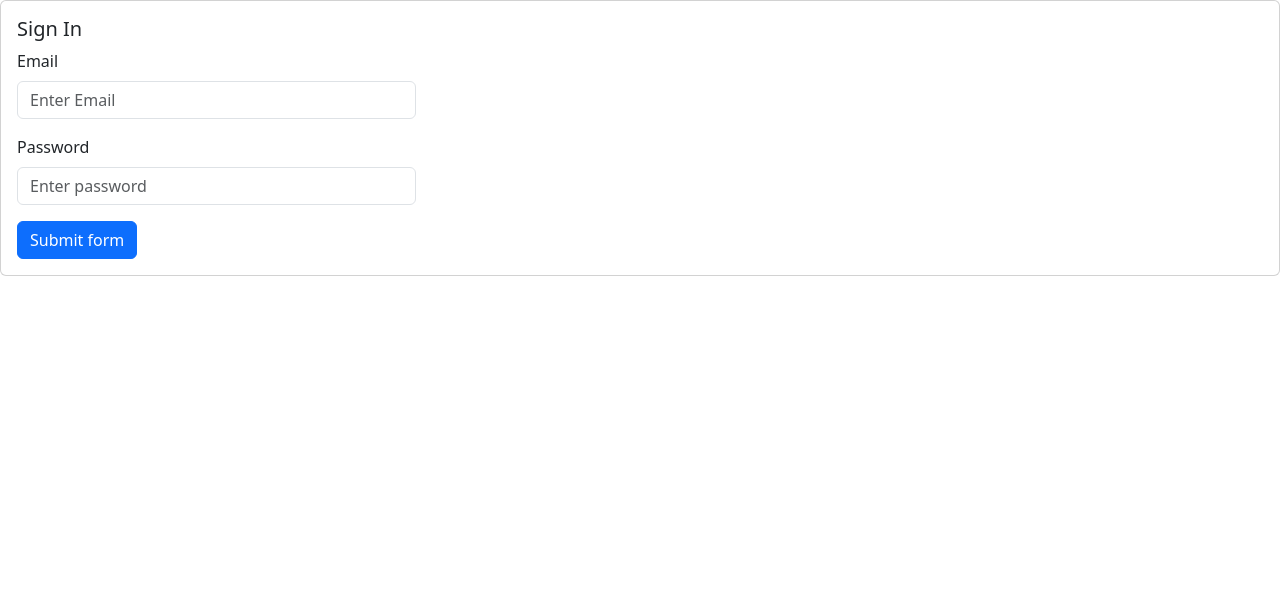
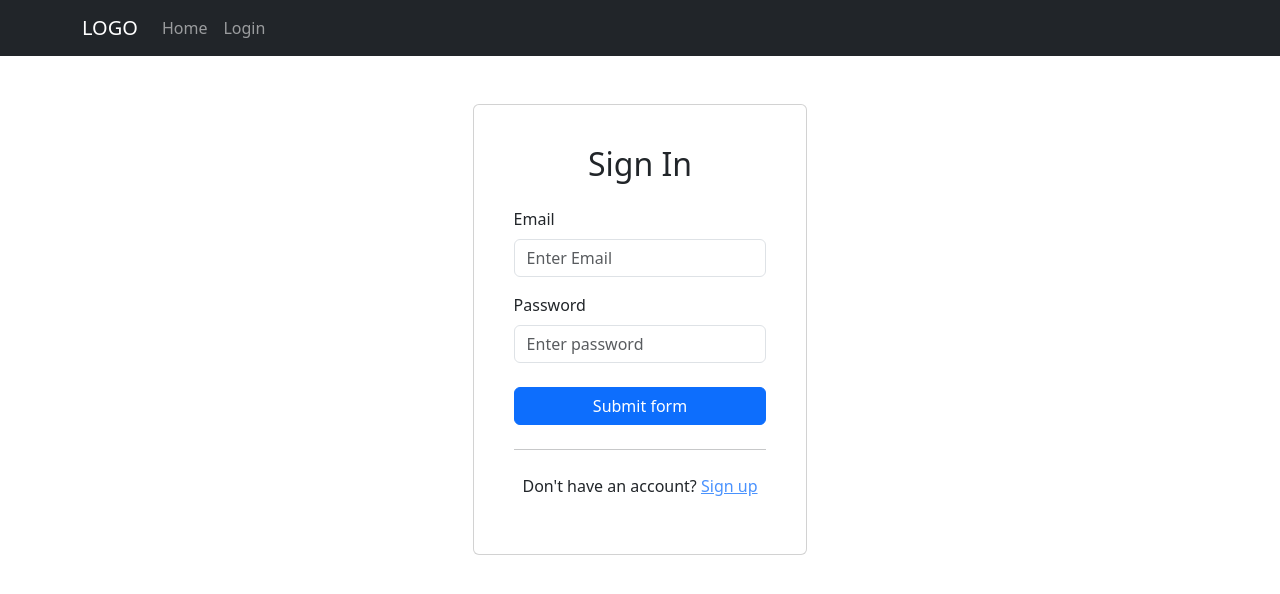
Before and after one commit to Va1bhav07/capstone_project, a React (Create React App) app in the folder client/: page /login in a window 1280 px wide. Shown: the top 594 px of the page. Built offline with nearby package versions, Linux system fonts and the light colour scheme.

Commit message:
added login form style and api also added layout

```diff
--- /dev/null
+++ b/client/src/Layout/Footer/index.js
@@ -0,0 +1,7 @@
+import React from "react";
+
+function Footer() {
+  return <div></div>;
+}
+
+export default Footer;
--- /dev/null
+++ b/client/src/Layout/Header/Navbar/Navlinks.js
@@ -0,0 +1,13 @@
+import React from "react";
+import Nav from "react-bootstrap/Nav";
+
+function Navlinks() {
+  return (
+    <Nav className="me-auto">
+      <Nav.Link href="/">Home</Nav.Link>
+      <Nav.Link href="/login">Login</Nav.Link>
+    </Nav>
+  );
+}
+
+export default Navlinks;
--- /dev/null
+++ b/client/src/Layout/Header/Navbar/index.js
@@ -0,0 +1,20 @@
+import React from "react";
+import Container from "react-bootstrap/Container";
+import Navbar from "react-bootstrap/Navbar";
+import Navlinks from "./Navlinks";
+
+function NavbarComp() {
+  return (
+    <Navbar expand="lg" bg="dark" data-bs-theme="dark">
+      <Container>
+        <Navbar.Brand href="#home">LOGO</Navbar.Brand>
+        <Navbar.Toggle aria-controls="basic-navbar-nav" />
+        <Navbar.Collapse id="basic-navbar-nav">
+          <Navlinks />
+        </Navbar.Collapse>
+      </Container>
+    </Navbar>
+  );
+}
+
+export default NavbarComp;
--- /dev/null
+++ b/client/src/Layout/Header/index.js
@@ -0,0 +1,12 @@
+import React from "react";
+import NavbarComp from "../Header/Navbar";
+
+function Header() {
+  return (
+    <>
+      <NavbarComp />
+    </>
+  );
+}
+
+export default Header;
--- /dev/null
+++ b/client/src/Layout/Main/index.js
@@ -0,0 +1,16 @@
+import React from "react";
+import Header from "../Header";
+import Footer from "../Footer";
+import Container from "react-bootstrap/Container";
+
+function Main({ children }) {
+  return (
+    <>
+      <Header />
+      <Container>{children}</Container>
+      <Footer />
+    </>
+  );
+}
+
+export default Main;
--- a/client/src/components/Cards/index.js
+++ b/client/src/components/Cards/index.js
@@ -1,8 +1,8 @@
 import Card from "react-bootstrap/Card";
 
-function CardComp({ children, cardAttr = {}, header, footer }) {
+function CardComp({ children, header, footer, ...props }) {
   return (
-    <Card {...cardAttr}>
+    <Card {...props}>
       {header && <Card.Header>{header}</Card.Header>}
       <Card.Body>{children}</Card.Body>
       {footer && <Card.Footer className="text-muted">{footer}</Card.Footer>}
--- a/client/src/index.js
+++ b/client/src/index.js
@@ -4,12 +4,15 @@ import { BrowserRouter } from "react-router-dom";
 import App from "./App";
 import "bootstrap/dist/css/bootstrap.min.css";
 import reportWebVitals from "./reportWebVitals";
+import Layout from "./Layout/Main";
 
 const root = ReactDOM.createRoot(document.getElementById("root"));
 root.render(
   <React.StrictMode>
     <BrowserRouter>
-      <App />
+      <Layout>
+        <App />
+      </Layout>
     </BrowserRouter>
   </React.StrictMode>
 );
--- a/client/src/pages/Login/LoginForm/index.js
+++ b/client/src/pages/Login/LoginForm/index.js
@@ -26,7 +26,7 @@ function LoginForm({ handleFormChange, onFormSubmit }) {
       onChange={handleFormChange}
     >
       <Row className="mb-3">
-        <Form.Group as={Col} md="4" controlId="validationCustom01">
+        <Form.Group as={Col} controlId="validationCustom01">
           <Form.Label>Email</Form.Label>
           <Form.Control
             required
@@ -40,8 +40,8 @@ function LoginForm({ handleFormChange, onFormSubmit }) {
         </Form.Group>
       </Row>
 
-      <Row className="mb-3">
-        <Form.Group as={Col} md="4" controlId="validationCustom02">
+      <Row className="mb-4">
+        <Form.Group as={Col} controlId="validationCustom02">
           <Form.Label>Password</Form.Label>
           <Form.Control
             required
@@ -55,7 +55,9 @@ function LoginForm({ handleFormChange, onFormSubmit }) {
           </Form.Control.Feedback>
         </Form.Group>
       </Row>
-      <Button type="submit">Submit form</Button>
+      <Button className="w-100" type="submit">
+        Submit form
+      </Button>
     </Form>
   );
 }
--- /dev/null
+++ b/client/src/pages/Login/SignupLink/index.js
@@ -0,0 +1,17 @@
+import React from "react";
+
+function SignupLink() {
+  return (
+    <>
+      <hr className="hr my-4" />
+      <p className="text-center">
+        Don't have an account?{" "}
+        <a className="link-opacity-75" href="/signup">
+          Sign up
+        </a>
+      </p>
+    </>
+  );
+}
+
+export default SignupLink;
--- a/client/src/pages/Login/index.js
+++ b/client/src/pages/Login/index.js
@@ -2,7 +2,9 @@ import React, { useState } from "react";
 import CardComp from "../../components/Cards";
 import Card from "react-bootstrap/Card";
 import LoginForm from "./LoginForm";
+import SignupLink from "./SignupLink";
 import axios from "axios";
+import "./login.css";
 
 function Login() {
   const [formDataState, setFormData] = useState({
@@ -37,14 +39,17 @@ function Login() {
   };
 
   return (
-    <CardComp>
-      <Card.Title>Sign In</Card.Title>
+    <section className="d-flex justify-content-center align-items-center">
+      <CardComp className="mt-5 card-comp p-4">
+        <Card.Title className="text-center fs-2 mb-4">Sign In</Card.Title>
         <LoginForm
           setFormData={setFormData}
           handleFormChange={handleFormChange}
           onFormSubmit={onFormSubmit}
         />
+        <SignupLink />
       </CardComp>
+    </section>
   );
 }
 
--- /dev/null
+++ b/client/src/pages/Login/login.css
@@ -0,0 +1,15 @@
+.card-comp {
+  width: 30%;
+}
+
+@media screen and (max-width: 1200px) {
+  .card-comp {
+    width: 50%;
+  }
+}
+
+@media screen and (max-width: 768px) {
+  .card-comp {
+    width: 80%;
+  }
+}
```
Also changed, not shown: 2 other files (tests, documents, lock files or other folders). Lines whose indentation alone changed are shown as unchanged.
